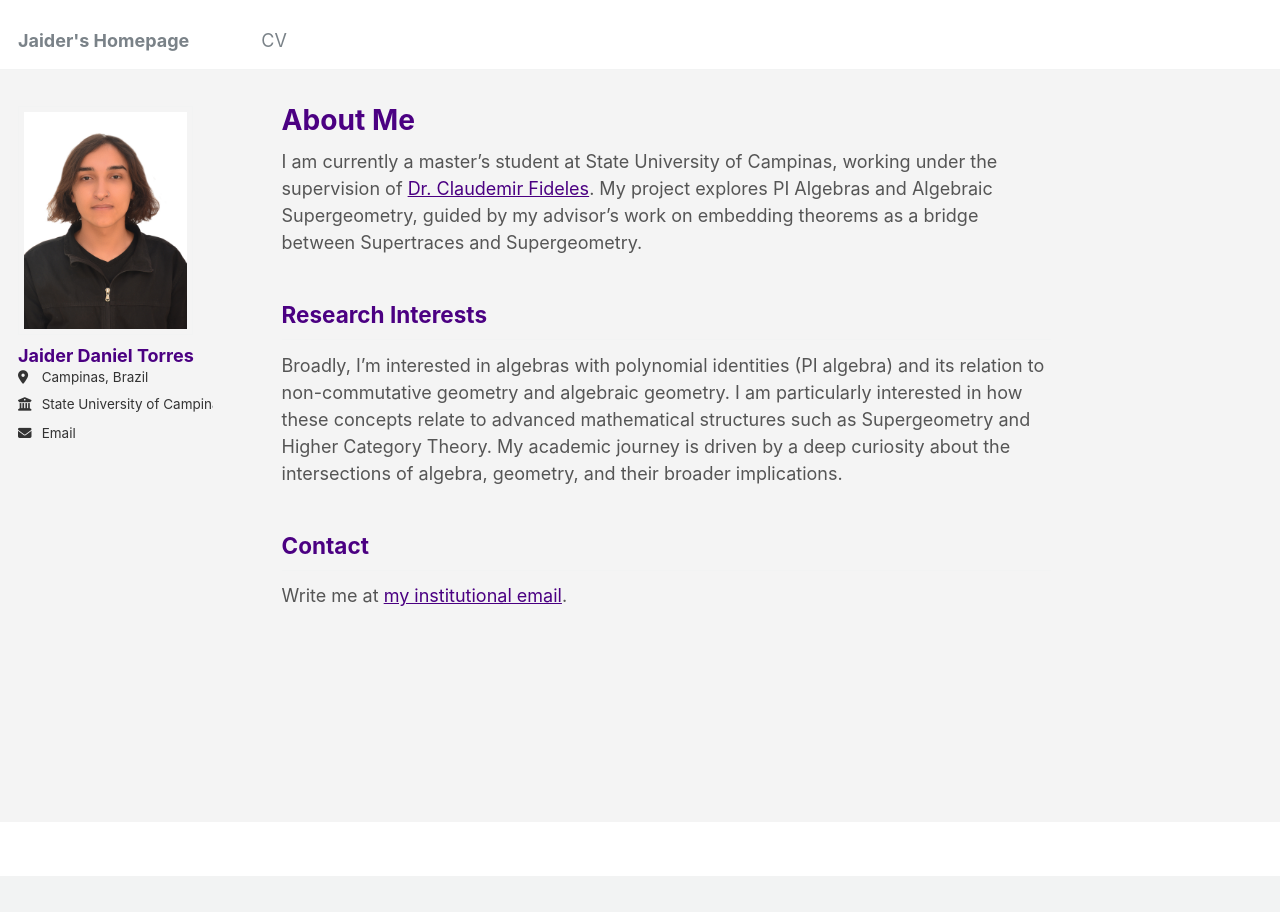
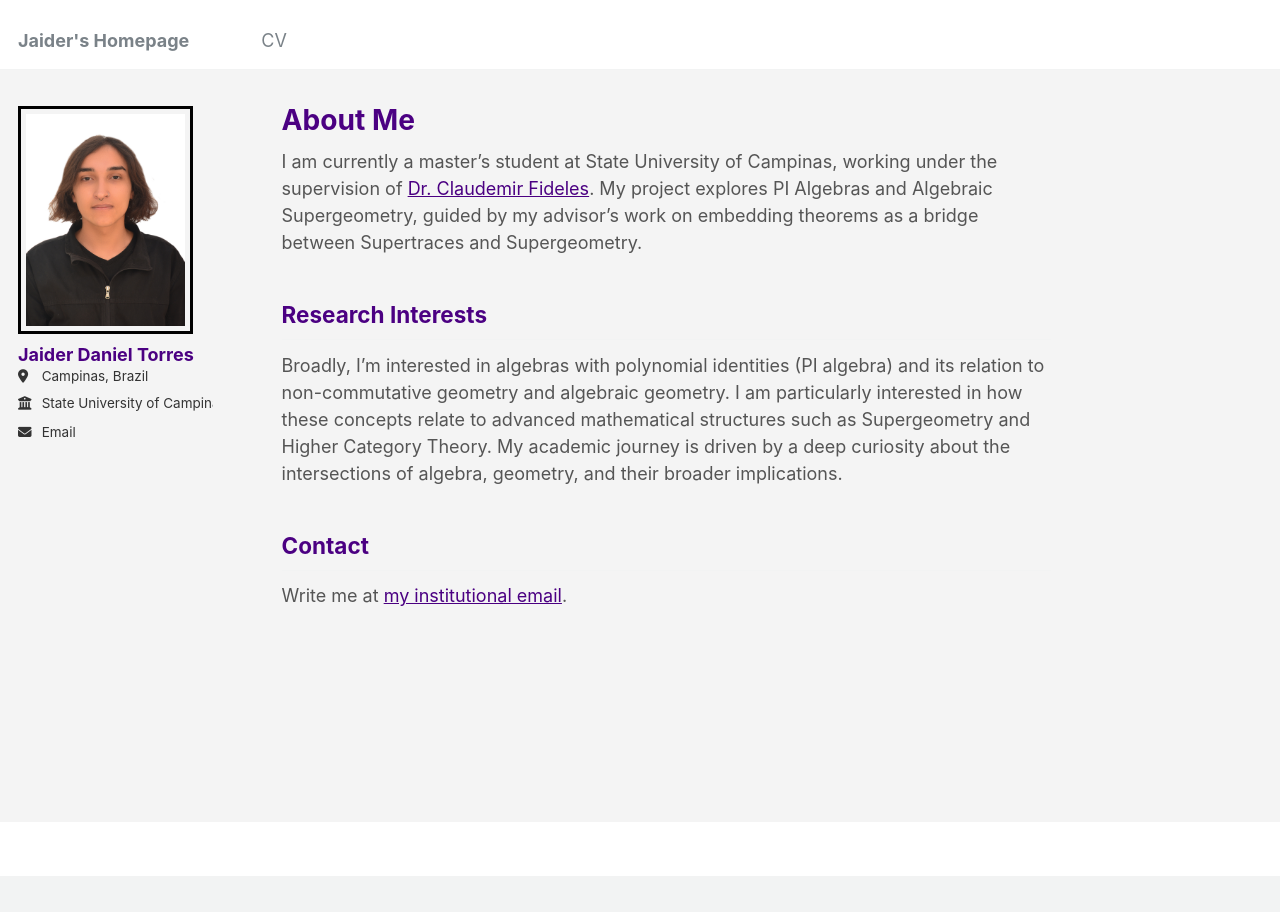
Before and after one commit to jaider-torres/jaider-torres.github.io, a Jekyll site: the page built from _pages/about.md, in a window 1280 px wide. Built offline with Jekyll 4.4.1, drawn with Linux system fonts in a browser that asks for light colours.

Commit message:
Update _sidebar.scss

```diff
--- a/_sass/_sidebar.scss
+++ b/_sass/_sidebar.scss
@@ -79,7 +79,7 @@
 .author__avatar {
   display: table-cell;
   vertical-align: top;
-  width: 36px; // Set width for non-square avatars
+  width: 36px;
 
   @include breakpoint($large) {
     display: block;
@@ -89,10 +89,10 @@
 
   img {
     max-width: 175px;
+    border: 3px solid black; // 3px black border
 
     @include breakpoint($large) {
       padding: 5px;
-      border: 1px solid $border-color;
     }
   }
 }
```
